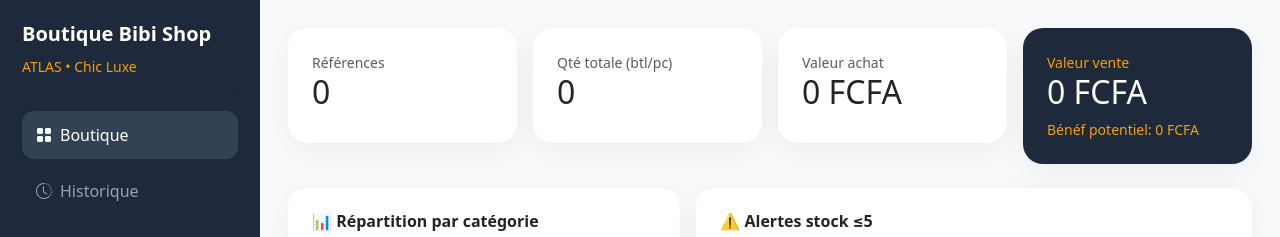
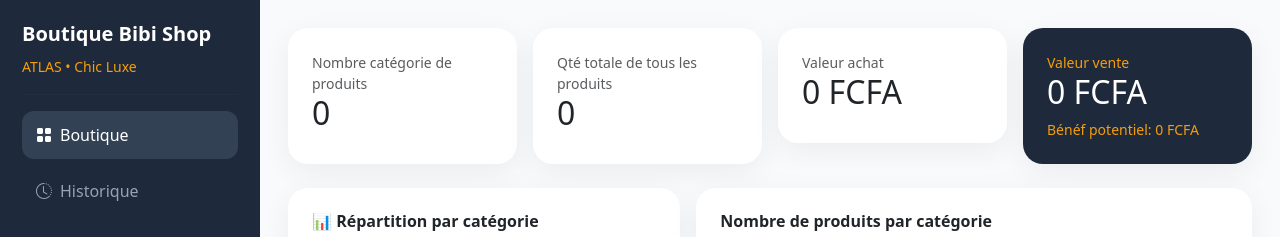
Before and after one commit to francinetchakouet147-cloud/ma-boutique, a Flask app: page /boutique in a window 1280 px wide. Shown: the top 237 px of the page. Run offline with Flask 3, Linux system fonts and the light colour scheme; data that the repository does not hold is empty.

Commit message:
Update boutique.html

```diff
--- a/templates/boutique.html
+++ b/templates/boutique.html
@@ -42,9 +42,9 @@
   </div>
 </div>
 
-<div class="row g-3 mb-4"><div class="col-md-3"><div class="card p-4"><small class="text-muted">Références</small><h2 id="tRef">0</h2></div></div><div class="col-md-3"><div class="card p-4"><small class="text-muted">Qté totale (btl/pc)</small><h2 id="tQte">0</h2></div></div><div class="col-md-3"><div class="card p-4"><small class="text-muted">Valeur achat</small><h2 id="tAchat">0</h2></div></div><div class="col-md-3"><div class="card p-4" style="background:var(--primary);color:white"><small style="color:var(--accent)">Valeur vente</small><h2 id="tVente">0</h2><small id="tBen" style="color:var(--accent)">Bénéf: 0</small></div></div></div>
+<div class="row g-3 mb-4"><div class="col-md-3"><div class="card p-4"><small class="text-muted">Nombre catégorie de produits</small><h2 id="tRef">0</h2></div></div><div class="col-md-3"><div class="card p-4"><small class="text-muted">Qté totale de tous les produits</small><h2 id="tQte">0</h2></div></div><div class="col-md-3"><div class="card p-4"><small class="text-muted">Valeur achat</small><h2 id="tAchat">0</h2></div></div><div class="col-md-3"><div class="card p-4" style="background:var(--primary);color:white"><small style="color:var(--accent)">Valeur vente</small><h2 id="tVente">0</h2><small id="tBen" style="color:var(--accent)">Bénéf: 0</small></div></div></div>
 <div id="alertG" class="alert rounded-4" style="display:none;background:var(--accent);color:#000;font-weight:600"></div>
-<div class="row g-3 mb-4"><div class="col-md-5"><div class="card p-4"><h6 class="fw-bold">📊 Répartition par catégorie</h6><canvas id="pie"></canvas></div></div><div class="col-md-7"><div class="card p-4"><h6 class="fw-bold">⚠️ Alertes stock ≤5</h6><canvas id="bar"></canvas></div></div></div>
+<div class="row g-3 mb-4"><div class="col-md-5"><div class="card p-4"><h6 class="fw-bold">📊 Répartition par catégorie</h6><canvas id="pie"></canvas></div></div><div class="col-md-7"><div class="card p-4"><h6 class="fw-bold">Nombre de produits par catégorie</h6><canvas id="bar"></canvas></div></div></div>
 <div class="card p-4"><h6 class="fw-bold mb-3">📦 Mes produits</h6><div id="list"></div></div></div>
 <script>
 function toggleMenu(){document.getElementById('sidebar').classList.toggle('open');document.getElementById('overlay').classList.toggle('open');}
```
